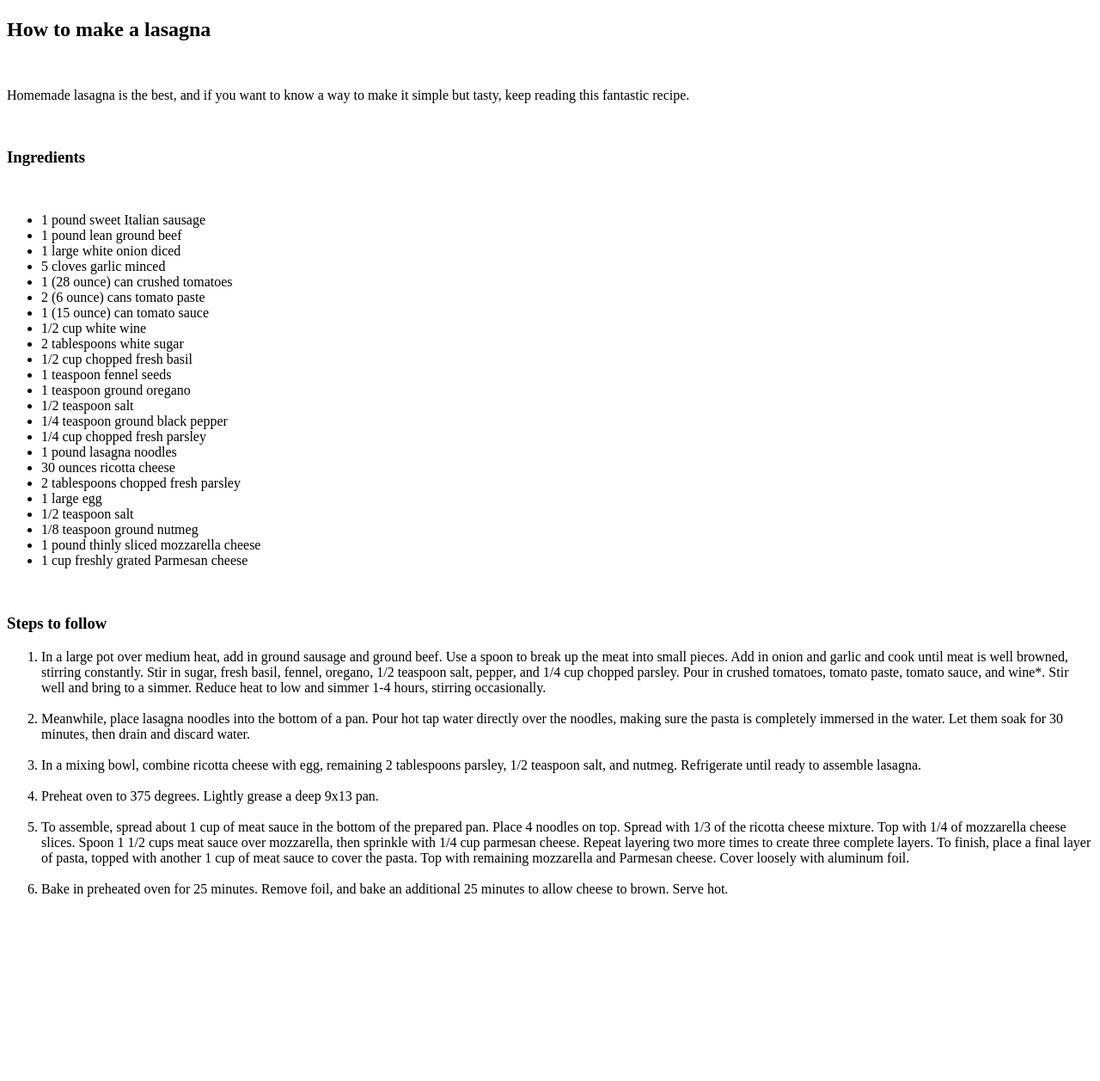
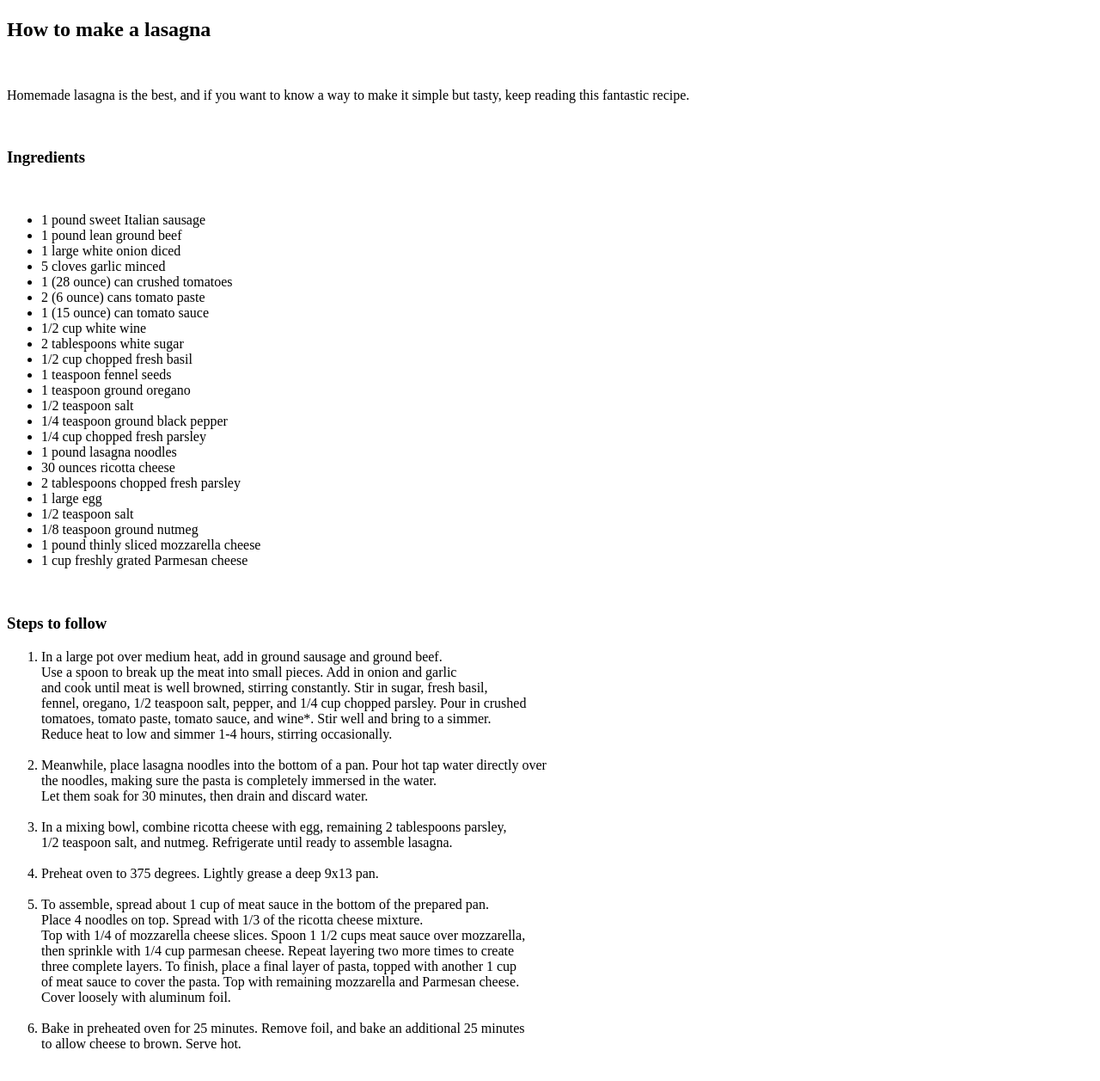
Before and after one commit to NekroReal/odin-recipes, a plain HTML site: page recipes/lasagna.html in a window 1280 px wide. Shown: the part 401-1658 px from the top of the page at 86% size. Before the commit the page ends 1478 px from the top, so only its background shows below. Drawn offline with Linux system fonts and the light colour scheme.

Commit message:
Add line break to steps

```diff
--- a/recipes/lasagna.html
+++ b/recipes/lasagna.html
@@ -37,31 +37,31 @@
     </ul> <br>
     <h3> Steps to follow </h3>
     <ol>
-        <li> In a large pot over medium heat, add in ground sausage and ground beef.
-             Use a spoon to break up the meat into small pieces. Add in onion and garlic
-             and cook until meat is well browned, stirring constantly. Stir in sugar, fresh basil,
-             fennel, oregano, 1/2 teaspoon salt, pepper, and 1/4 cup chopped parsley. Pour in crushed
-             tomatoes, tomato paste, tomato sauce, and wine*. Stir well and bring to a simmer.
+        <li> In a large pot over medium heat, add in ground sausage and ground beef. <br>
+             Use a spoon to break up the meat into small pieces. Add in onion and garlic <br>
+             and cook until meat is well browned, stirring constantly. Stir in sugar, fresh basil, <br>
+             fennel, oregano, 1/2 teaspoon salt, pepper, and 1/4 cup chopped parsley. Pour in crushed<br>
+             tomatoes, tomato paste, tomato sauce, and wine*. Stir well and bring to a simmer.<br>
              Reduce heat to low and simmer 1-4 hours, stirring occasionally. </li> <br>
 
-        <li> Meanwhile, place lasagna noodles into the bottom of a pan. Pour hot tap water directly over
-             the noodles, making sure the pasta is completely immersed in the water.
+        <li> Meanwhile, place lasagna noodles into the bottom of a pan. Pour hot tap water directly over<br>
+             the noodles, making sure the pasta is completely immersed in the water.<br>
              Let them soak for 30 minutes, then drain and discard water. </li> <br>
 
-        <li> In a mixing bowl, combine ricotta cheese with egg, remaining 2 tablespoons parsley,
+        <li> In a mixing bowl, combine ricotta cheese with egg, remaining 2 tablespoons parsley,<br>
              1/2 teaspoon salt, and nutmeg. Refrigerate until ready to assemble lasagna. </li> <br>
 
         <li> Preheat oven to 375 degrees. Lightly grease a deep 9x13 pan. </li> <br>
 
-        <li> To assemble, spread about 1 cup of meat sauce in the bottom of the prepared pan.
-             Place 4 noodles on top. Spread with 1/3 of the ricotta cheese mixture.
-             Top with 1/4 of mozzarella cheese slices. Spoon 1 1/2 cups meat sauce over mozzarella,
-             then sprinkle with 1/4 cup parmesan cheese. Repeat layering two more times to create
-             three complete layers. To finish, place a final layer of pasta, topped with another 1 cup
-             of meat sauce to cover the pasta. Top with remaining mozzarella and Parmesan cheese.
+        <li> To assemble, spread about 1 cup of meat sauce in the bottom of the prepared pan.<br>
+             Place 4 noodles on top. Spread with 1/3 of the ricotta cheese mixture.<br>
+             Top with 1/4 of mozzarella cheese slices. Spoon 1 1/2 cups meat sauce over mozzarella,<br>
+             then sprinkle with 1/4 cup parmesan cheese. Repeat layering two more times to create<br>
+             three complete layers. To finish, place a final layer of pasta, topped with another 1 cup<br>
+             of meat sauce to cover the pasta. Top with remaining mozzarella and Parmesan cheese.<br>
              Cover loosely with aluminum foil. </li> <br>
 
-        <li> Bake in preheated oven for 25 minutes. Remove foil, and bake an additional 25 minutes
+        <li> Bake in preheated oven for 25 minutes. Remove foil, and bake an additional 25 minutes<br>
              to allow cheese to brown. Serve hot. </li> <br>
     </ol>
 </body>
```
